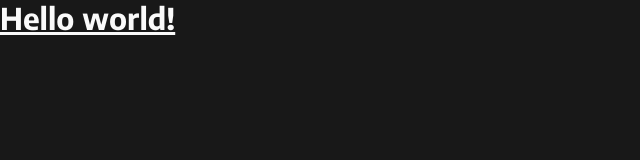
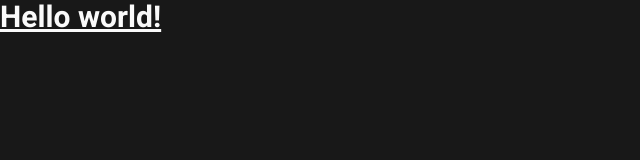
Before and after one commit to RmnRss/rmnrss.github.io, a Next.js app: page / in a window 1280 px wide. Shown: the top 160 px of the page, without its empty margins (0-640 px from the left). Built offline with nearby package versions, Linux system fonts and the light colour scheme.

Commit message:
switched to Heebo as main font

```diff
--- a/pages/_app.tsx
+++ b/pages/_app.tsx
@@ -1,19 +1,30 @@
+/* eslint-disable @next/next/no-page-custom-font */
 import Head from "next/head"
 import "../styles/global-styles.css"
+import theme from "../styles/theme"
 
 export default function MyApp({ Component, pageProps }) {
   return (
     <>
       <Head>
         <link rel="icon" href="/site-icon.png" />
-        <link rel="preconnect" href="https://fonts.gstatic.com" />
+        <link rel="preconnect" href="https://fonts.googleapis.com" />
+        <link
+          rel="preconnect"
+          href="https://fonts.gstatic.com"
+          crossOrigin=""
+        />
         <link
           href="https://fonts.googleapis.com/css2?family=Encode+Sans:wght@100;200;300;400;500;600;700;800;900&display=swap"
           rel="stylesheet"
         />
+        <link
+          href="https://fonts.googleapis.com/css2?family=Heebo:wght@100;200;300;400;500;600;700;800;900&display=swap"
+          rel="stylesheet"
+        />
         <meta lang="en" charSet="utf-8" />
         <meta name="viewport" content="initial-scale=1.0, width=device-width" />
-        <meta name="theme-color" content="#fff" />
+        <meta name="theme-color" content={theme.primary} />
       </Head>
 
       <Component {...pageProps} />
--- a/styles/global-styles.css
+++ b/styles/global-styles.css
@@ -13,7 +13,7 @@
 }
 
 body {
-  font-family: "Encode Sans", sans-serif;
+  font-family: "Heebo", sans-serif;
 
   color: #fafafa;
   letter-spacing: 0.0015em;
--- a/styles/theme.js
+++ b/styles/theme.ts
@@ -13,9 +13,9 @@
   accentYellow: "#F7B500",
   allAccents: ["accentBlue", "accentGreen", "accentPurple", "accentYellow"],
 
-  fontFamily: "'Encode Sans', sans-serif",
+  fontFamily: "'Heebo', sans-serif",
 
   borderRadius: "0",
-};
+}
 
-export default theme;
+export default theme
```
